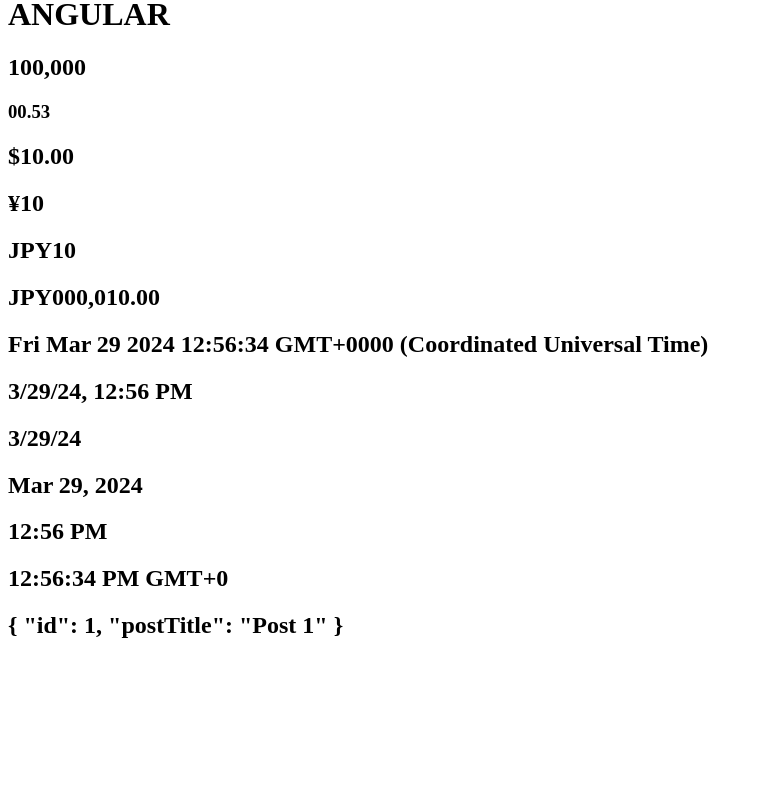
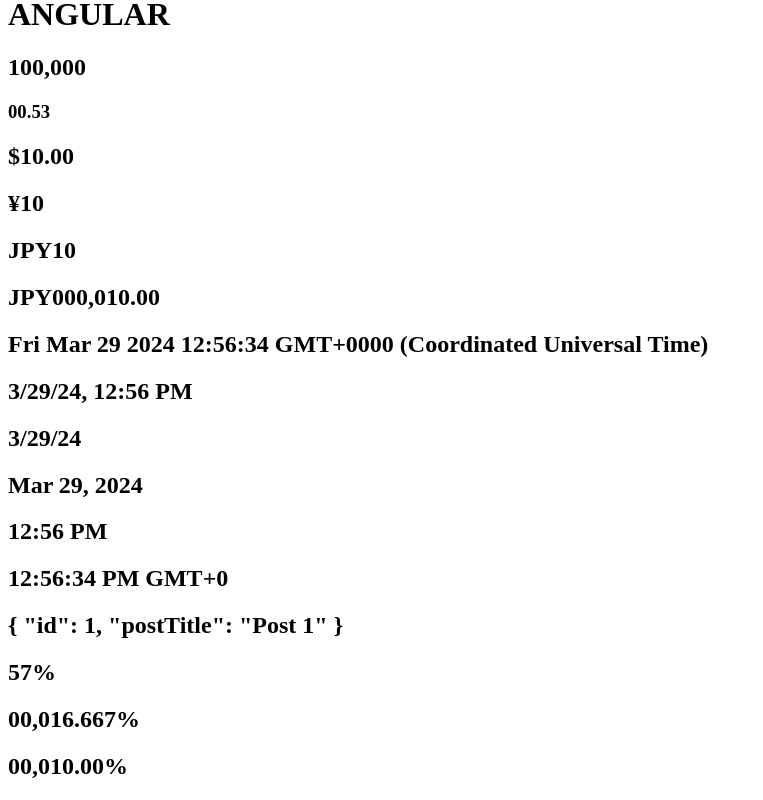
Before and after one commit to sanidhiya-khandelwal/Angular-intro, an Angular app: page / in a window 1280 px wide. Shown: the part 3129-3929 px from the top of the page, without its empty margins (0-763 px from the left). Before the commit the page ends 3788 px from the top, so only its background shows below. Built offline with nearby package versions, Linux system fonts and the light colour scheme.

Commit message:
percent pipe done✅

```diff
--- a/src/app/app.component.html
+++ b/src/app/app.component.html
@@ -245,3 +245,8 @@
 
 <!-- json pipe -->
 <h2>{{postObj | json}}</h2>
+
+<!-- percent pipe (multiplies by 100) -->
+<h2>{{0.567871 | percent}}</h2>
+<h2>{{.1666666 | percent : "5.2-3"}}</h2> <!-- at max 3 digits post decimal-->
+<h2>{{.1 | percent : "5.2-3"}}</h2> <!-- min 2 digits will be there post decimal-->
```
